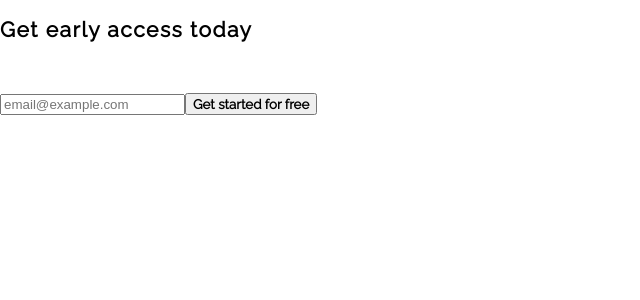
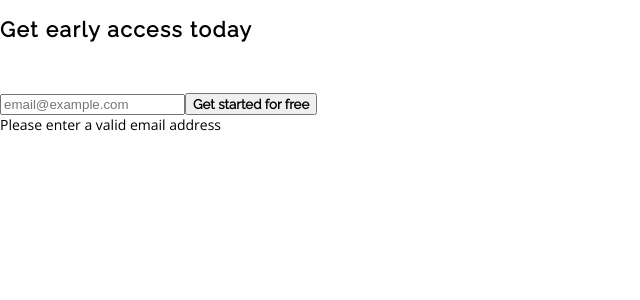
Before and after one commit to Joshardals/Fylo-Landing-Page, a Next.js app: page /components/EarlyAccess in a window 1280 px wide. Shown: the top 300 px of the page, without its empty margins (0-640 px from the left). Built offline with nearby package versions, Linux system fonts and the light colour scheme.

Commit message:
final build

```diff
--- a/package.json
+++ b/package.json
@@ -7,6 +7,7 @@
   },
   "dependencies": {
     "@heroicons/react": "^1.0.5",
+    "email-validator": "^2.0.4",
     "next": "latest",
     "react": "^17.0.2",
     "react-dom": "^17.0.2",
--- a/pages/components/EarlyAccess.jsx
+++ b/pages/components/EarlyAccess.jsx
@@ -7,7 +7,14 @@ const EarlyAccess = () => {
   const [email, setEmail] = useState(false);
   const [earlyAccess, setEarlyAccess] = useState("");
 
-  useEffect(() => {}, [earlyAccess]);
+  useEffect(() => {
+    const validator = require("email-validator");
+    if (validator.validate(earlyAccess) == true) {
+      setEmail(false);
+    } else {
+      setEmail(true);
+    }
+  }, [earlyAccess]);
 
   return (
     <Wrapper>
@@ -41,7 +48,7 @@ const EarlyAccess = () => {
 };
 const Wrapper = tw.div`
     flex items-center justify-center absolute z-10 right-0
-    left-0 top-[-15rem] md:top-[-12rem] lg:top-[-12rem] p-7
+    left-0 top-[-15rem] md:top-[-12rem] lg:top-[-13rem] p-7
 `;
 const FormContainer = tw.div`
     h-auto bg-dark-blue-1 text-center flex flex-col space-y-6  w-[60rem] p-10 md:px-20 md:py-10
@@ -53,7 +60,7 @@ const FormContainer = tw.div`
       w-full
     }
 `;
-const FormInputContainer = tw.div`
+const FormInputContainer = tw.form`
     flex justify-center items-center flex-col md:flex-row space-y-6 md:space-y-0 md:space-x-8
 `;
 const EmailInput = tw.input`
@@ -64,6 +71,6 @@ const Submit = tw.button`
     cursor-pointer
 `;
 const ErrorMessage = tw.div`
-    text-left px-10 text-light-red text-[14px]
+    text-left px-10 text-light-red text-xs md:text-[14px]
 `;
 export default EarlyAccess;
```
Also changed, not shown: pages/components/Footer.jsx (+9 -27 lines), 2 other files (tests, documents, lock files or other folders).
